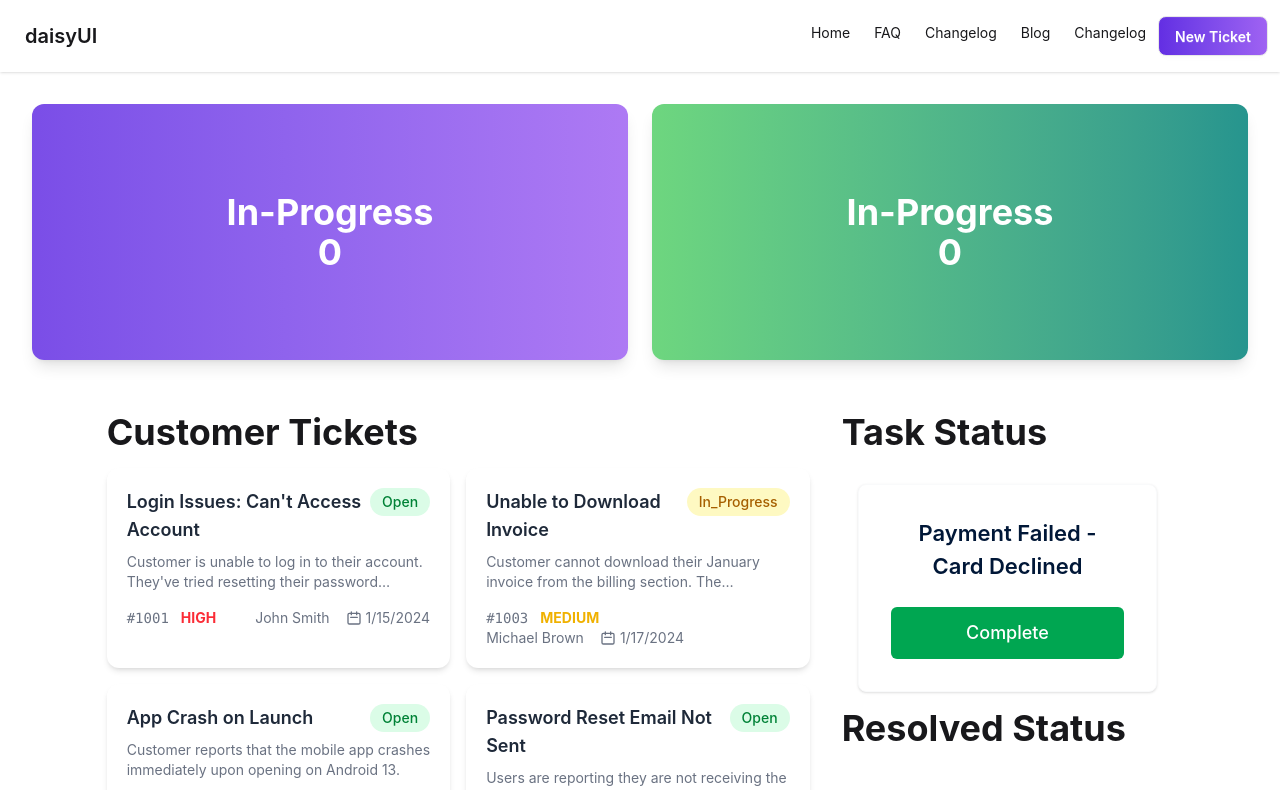
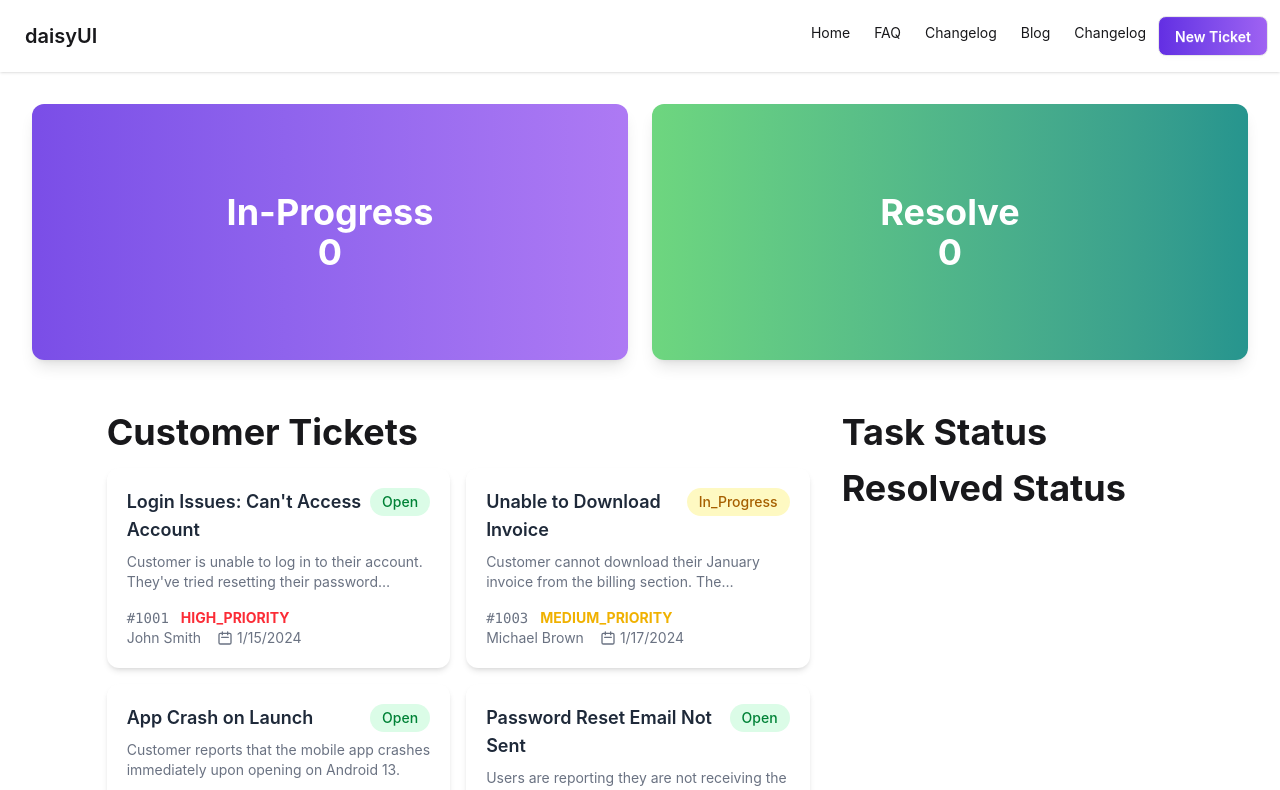
Before and after one commit to Tanber007/CS-TICKET-SYSTEM, a React (Vite) app: page / in a window 1280 px wide. Shown: the top 790 px of the page. Built offline with nearby package versions, Linux system fonts and the light colour scheme.

Commit message:
the InProgress Data is Done

```diff
--- a/src/App.jsx
+++ b/src/App.jsx
@@ -7,14 +7,18 @@ const fetchTickets =async()=>{
   const res = await fetch("/tickets.json")
   return res.json()
 }
-const ticketsPromise = fetchTickets()
+const ticketsPromise = fetchTickets();
 
 function App() {
 
-  const [purchasedTickets, setPurchasedTickets] = useState([])
+  const [purchasedTickets, setPurchasedTickets] = useState([]);
+  const [In_Progress, setIn_Progress] = useState(0);
 
-
-  console.log(purchasedTickets);
+  // Incrige the In_Progress value
+  const handleTicketClick = (ticketData) => {
+    setIn_Progress(prev => prev + 1);
+    setPurchasedTickets(prev => [...prev, ticketData]);
+  };
 
   return (
     <>
@@ -63,11 +67,11 @@ function App() {
 
 
   {/* Hero Section **/}
-    <HeroSection></HeroSection>
+    <HeroSection In_Progress={In_Progress}></HeroSection>
 
     {/* Tickets Section */}
     <Suspense fallback={<div className="text-center p-10">Loading Tickets...</div>}>
-          <Tickets purchasedTickets={purchasedTickets} setPurchasedTickets={setPurchasedTickets} ticketsPromise={ticketsPromise}></Tickets>
+          <Tickets handleTicketClick={handleTicketClick} purchasedTickets={purchasedTickets} setPurchasedTickets={setPurchasedTickets} ticketsPromise={ticketsPromise}></Tickets>
     </Suspense>
     </>
   )
--- a/src/Components/HeroSection/HeroSection.jsx
+++ b/src/Components/HeroSection/HeroSection.jsx
@@ -1,7 +1,10 @@
 import bgImge1 from "../../assets/vector1.png";
 import bgImge2 from "../../assets/vector2.png";
 
-const TicketHero = () => {
+const TicketHero = ({In_Progress}) => {
+
+
+
   return (
     <div className="p-8 min-h-[300px]">
       <div className="max-w-7xl mx-auto grid grid-cols-1 md:grid-cols-2 gap-6">
@@ -18,7 +21,7 @@ const TicketHero = () => {
           <div className="absolute inset-0 bg-gradient-to-r from-[#632EE3]/85 to-[#9F62F2]/85"></div>
           <div className="relative z-10 text-center">
             <h1 className="text-4xl font-bold">In-Progress</h1>
-            <h1 className="text-4xl font-bold">0</h1>
+            <h1 className="text-4xl font-bold">{In_Progress}</h1>
           </div>
         </div>
 
@@ -33,7 +36,7 @@ const TicketHero = () => {
         >
           <div className="absolute inset-0 bg-gradient-to-r from-[#54CF68]/85 to-[#00827A]/85"></div>
           <div className="relative z-10 text-center">
-            <h1 className="text-4xl font-bold">In-Progress</h1>
+            <h1 className="text-4xl font-bold">Resolve</h1>
             <h1 className="text-4xl font-bold">0</h1>
           </div>
         </div>
--- a/src/Components/ShowCard/ShowCard.jsx
+++ b/src/Components/ShowCard/ShowCard.jsx
@@ -1,11 +1,10 @@
-const ShowCard = ({ cards, purchasedTickets, setPurchasedTickets }) => {
+const ShowCard = ({ cards, handleTicketClick, purchasedTickets, setPurchasedTickets }) => {
 
     const handleSelected = (ticketData) => {
-        // FIXED: Use 'prev' to ensure state consistency
         setPurchasedTickets([...purchasedTickets, ticketData]);
+        handleTicketClick(ticketData);
     };
 
-    // CLEANER: Use objects for mapping styles
     const priorityStyles = {
         HIGH_PRIORITY: "text-red-500",
         MEDIUM_PRIORITY: "text-yellow-500",
@@ -27,7 +26,6 @@ const ShowCard = ({ cards, purchasedTickets, setPurchasedTickets }) => {
                 <h2 className="text-lg font-semibold text-gray-800">
                     {cards.title}
                 </h2>
-                {/* FIXED: Dynamic background and text color based on status */}
                 <span className={`px-3 py-1 rounded-full text-sm font-medium ${statusStyles[cards.status] || "bg-gray-100 text-gray-700"}`}>
                     {cards.status}
                 </span>
@@ -40,14 +38,12 @@ const ShowCard = ({ cards, purchasedTickets, setPurchasedTickets }) => {
             <div className="flex flex-wrap items-center justify-between mt-4 text-sm">
                 <div className="flex items-center gap-3">
                     <span className="text-gray-500 font-mono">{cards.ticket_id}</span>
-                    {/* Applying the priority color */}
                     <span className={`${priorityStyles[cards.priority]} font-bold`}>
-                        {cards.priority.split('_')[0]} {/* Shows 'HIGH' instead of 'HIGH_PRIORITY' */}
+                        {cards.priority.split()}
                     </span>
                 </div>
 
                 <div className="flex items-center gap-4 text-gray-500">
-                    {/* Note: You might want cards.assigned_to here instead of static text */}
                     <span>{cards.assigned_to}</span>
                     <div className="flex items-center gap-1">
                         <svg xmlns="http://www.w3.org/2000/svg" className="h-4 w-4" fill="none" viewBox="0 0 24 24" stroke="currentColor">
--- a/src/Components/TaskStatus/TaskStatus.jsx
+++ b/src/Components/TaskStatus/TaskStatus.jsx
@@ -1,12 +1,11 @@
 import React from 'react';
 
-const ShowCard = () => {
+const ShowCard = ({selectedCard}) => {
+    console.log(selectedCard);
     return (
         <div className="flex justify-center p-4">
             <div className="bg-white rounded-lg shadow-sm p-8 w-full max-w-md border border-gray-50">
-                <h2 className="text-[22px] font-semibold text-[#001737] mb-6 text-center">
-                    Payment Failed - Card Declined
-                </h2>
+                <h2 className="text-[22px] font-semibold text-[#001737] mb-6 text-center">{selectedCard.title}</h2>
 
                 <button
                     className="w-full bg-[#00a651] hover:bg-[#008f45] text-white text-lg font-medium py-3 px-6 rounded-md transition-colors"
--- a/src/Components/Tickets/Tickets.jsx
+++ b/src/Components/Tickets/Tickets.jsx
@@ -2,8 +2,9 @@ import React, { use } from 'react';
 import ShowCard from '../ShowCard/ShowCard';
 import TaskStatus from '../TaskStatus/TaskStatus';
 
-const Tickets = ({ ticketsPromise, setPurchasedTickets, purchasedTickets }) => {
+const Tickets = ({ ticketsPromise, handleTicketClick, setPurchasedTickets, purchasedTickets }) => {
     const ticketsData = use(ticketsPromise);
+
 
     return (
         <div className='w-10/12 mx-auto my-5 flex justify-between gap-3'>
@@ -11,20 +12,26 @@ const Tickets = ({ ticketsPromise, setPurchasedTickets, purchasedTickets }) => {
             <div className='w-2/3'>
                 <h1 className='text-4xl font-bold mb-4'>Customer Tickets</h1>
 
-            <div className='grid grid-cols-1 md:grid-cols-2 gap-4'>
-                {/* Card Section */}
-                {
-                   ticketsData.map(cards =><ShowCard cards={cards} setPurchasedTickets={setPurchasedTickets} purchasedTickets={purchasedTickets}></ShowCard>)
-                }
+                <div className='grid grid-cols-1 md:grid-cols-2 gap-4'>
+                    {/* Card Section */}
+                    {
+                        ticketsData.map(cards => <ShowCard handleTicketClick={handleTicketClick} cards={cards} setPurchasedTickets={setPurchasedTickets} purchasedTickets={purchasedTickets}></ShowCard>)
+                    }
 
+                </div>
             </div>
-            </div>
+
 
 
             <div className='w-1/3 pl-5'>
                 <div>
                     <h1 className='text-4xl font-bold mb-4'>Task Status</h1>
-                        <TaskStatus></TaskStatus>
+
+                    {
+                        purchasedTickets.map(selectedCard => <TaskStatus selectedCard={selectedCard}></TaskStatus>)
+                    }
+
+
                 </div>
 
                 <div>
```
